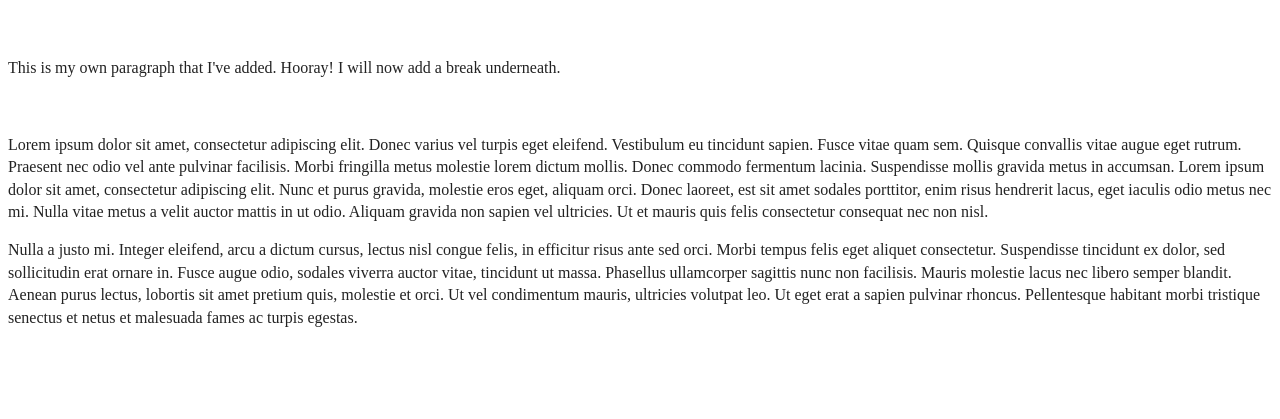
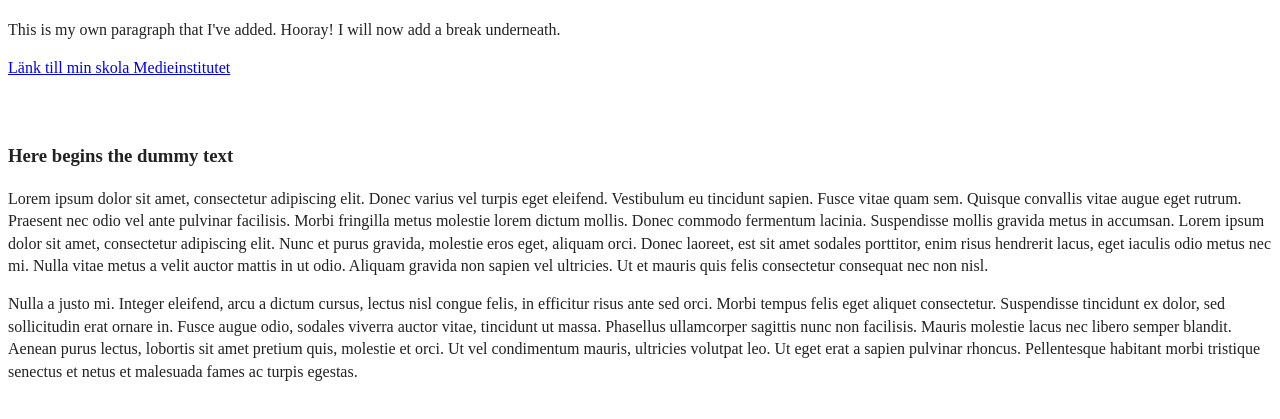
Before and after one commit to krbencze/HTML_dummy_website, a website built with webpack: page index.html in a window 1280 px wide. Shown: the part 69-488 px from the top of the page. Built offline with nearby package versions, Linux system fonts and the light colour scheme.

Commit message:
Added link to Medieinstitutet

```diff
--- a/index.html
+++ b/index.html
@@ -26,12 +26,15 @@
 
   <!-- Add your site or application content here -->
   <h1>This is a title!</h1>
+  <p>This is my own paragraph that I've added. Hooray! I will now add a break underneath.</p>
+  <a href="https://medieinstitutet.se/">Länk till min skola Medieinstitutet</a>
+<br>
   <br>
-  <p>This is my own paragraph that I've added. Hooray! I will now add a break underneath.</p>
-<br>
+  <br>
+
+  <h3>Here begins the dummy text</h3>
   <p>Lorem ipsum dolor sit amet, consectetur adipiscing elit. Donec varius vel turpis eget eleifend. Vestibulum eu tincidunt sapien. Fusce vitae quam sem. Quisque convallis vitae augue eget rutrum. Praesent nec odio vel ante pulvinar facilisis. Morbi fringilla metus molestie lorem dictum mollis. Donec commodo fermentum lacinia. Suspendisse mollis gravida metus in accumsan. Lorem ipsum dolor sit amet, consectetur adipiscing elit. Nunc et purus gravida, molestie eros eget, aliquam orci. Donec laoreet, est sit amet sodales porttitor, enim risus hendrerit lacus, eget iaculis odio metus nec mi. Nulla vitae metus a velit auctor mattis in ut odio. Aliquam gravida non sapien vel ultricies. Ut et mauris quis felis consectetur consequat nec non nisl.
   </p>
-
   <p>Nulla a justo mi. Integer eleifend, arcu a dictum cursus, lectus nisl congue felis, in efficitur risus ante sed orci. Morbi tempus felis eget aliquet consectetur. Suspendisse tincidunt ex dolor, sed sollicitudin erat ornare in. Fusce augue odio, sodales viverra auctor vitae, tincidunt ut massa. Phasellus ullamcorper sagittis nunc non facilisis. Mauris molestie lacus nec libero semper blandit. Aenean purus lectus, lobortis sit amet pretium quis, molestie et orci. Ut vel condimentum mauris, ultricies volutpat leo. Ut eget erat a sapien pulvinar rhoncus. Pellentesque habitant morbi tristique senectus et netus et malesuada fames ac turpis egestas.
   </p>
   <script src="js/app.js"></script>
```
